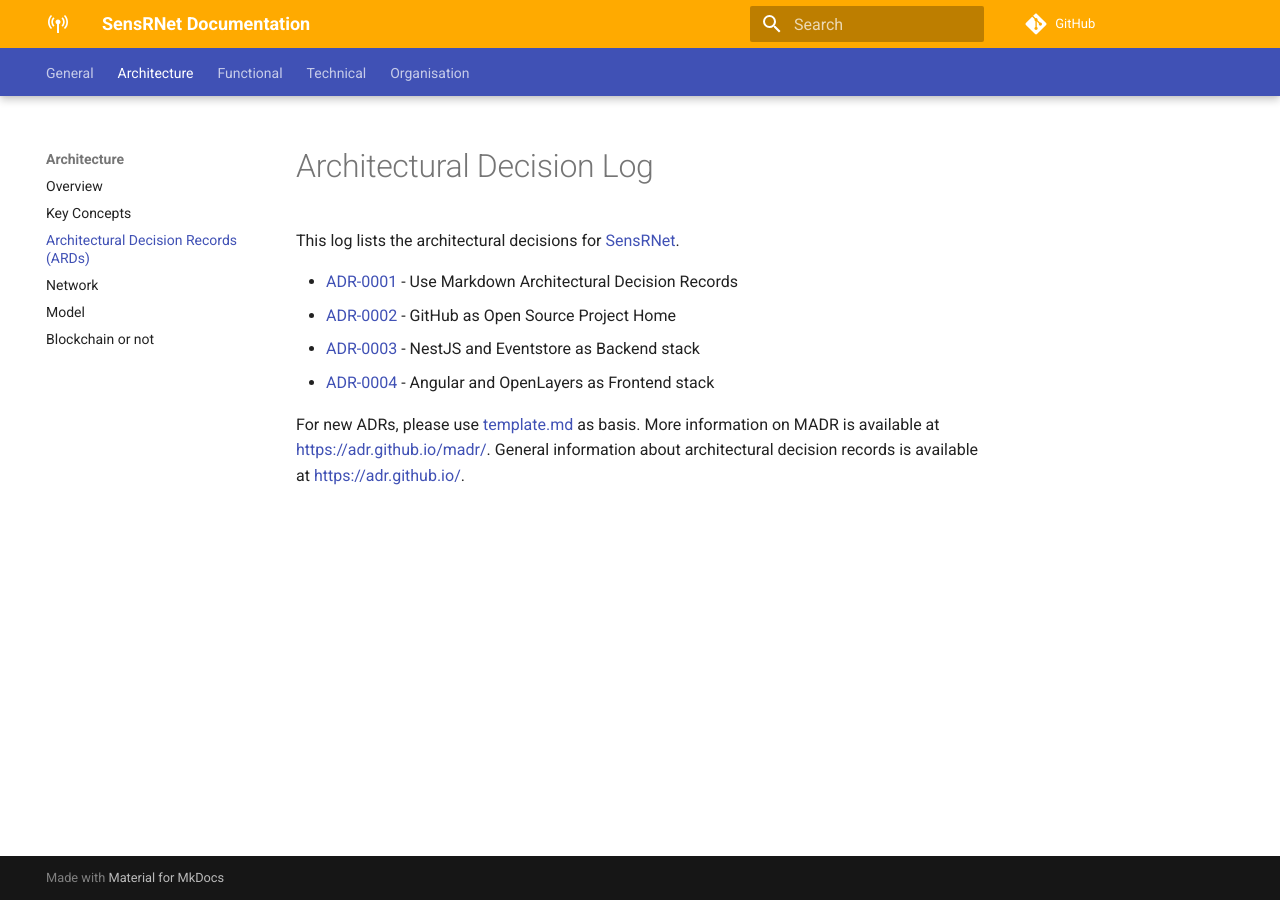
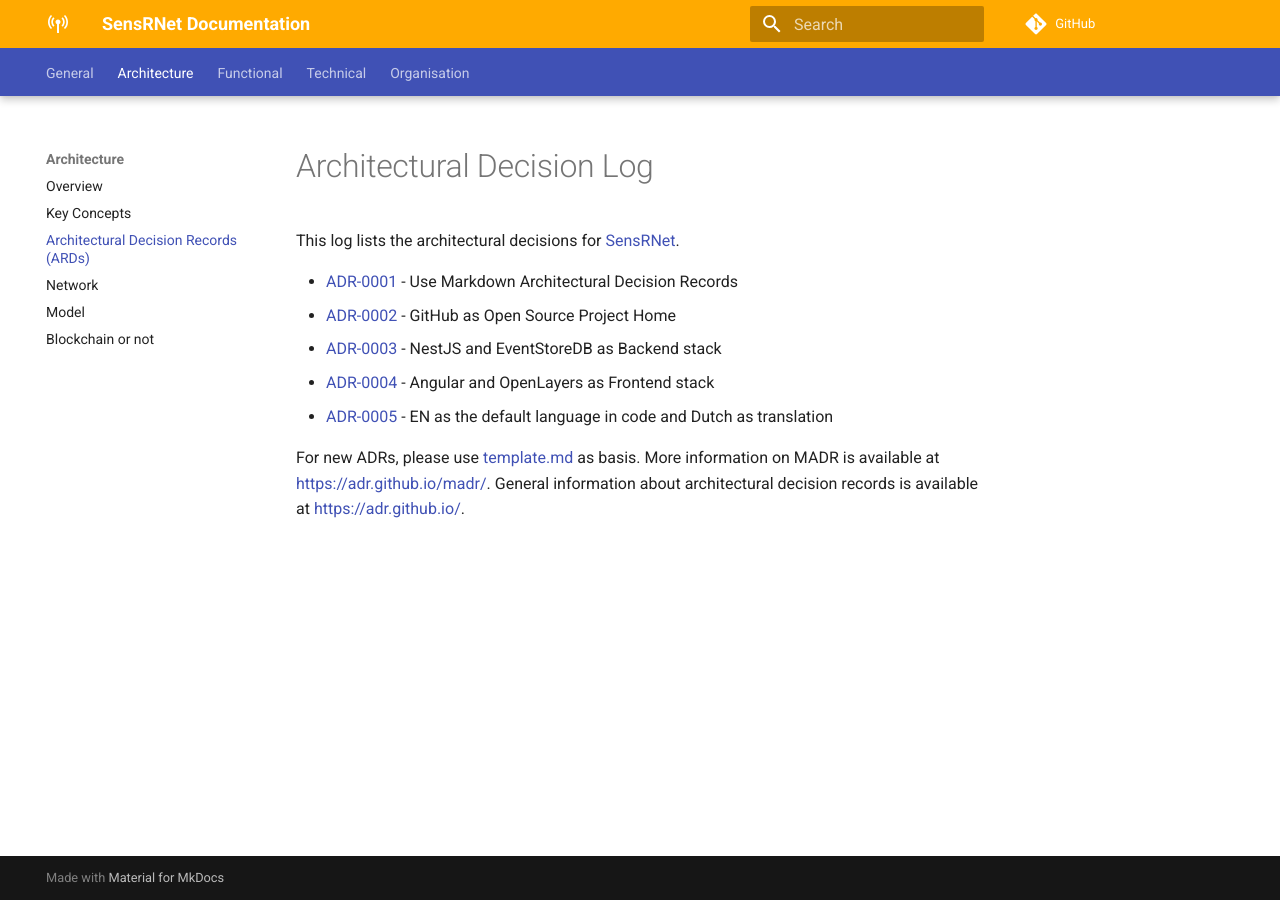
Before and after one commit to kadaster-labs/sensrnet-home, an MkDocs documentation site: the page built from docs/adr/index.md, in a window 1280 px wide. Built offline with MkDocs 1.6.1 and Material for MkDocs 9.7.7, drawn with Linux system fonts in a browser that asks for light colours; comment, search, counter and statistics services are not loaded.

Commit message:
ADR EN as default language (with NL transl)

```diff
--- a/docs/adr/index.md
+++ b/docs/adr/index.md
@@ -6,8 +6,9 @@
 
 * [ADR-0001](0001-use-markdown-architectural-decision-records.md) - Use Markdown Architectural Decision Records
 * [ADR-0002](0002-github-as-open-source-project-home.md) - GitHub as Open Source Project Home
-* [ADR-0003](0003-nestjs-and-eventstore-as-backend-stack.md) - NestJS and Eventstore as Backend stack
+* [ADR-0003](0003-nestjs-and-eventstore-as-backend-stack.md) - NestJS and EventStoreDB as Backend stack
 * [ADR-0004](0004-angular-and-openlayers-as-frontend-stack.md) - Angular and OpenLayers as Frontend stack
+* [ADR-0005](0005-en-as-default-language-in-code-with-dutch-translation.md) - EN as the default language in code and Dutch as translation
 
 <!-- adrlogstop -->
 
```
Also changed, not shown: docs/adr/0005-en-as-default-language-in-code-with-dutch-translation.md (added, +35 -0 lines).
